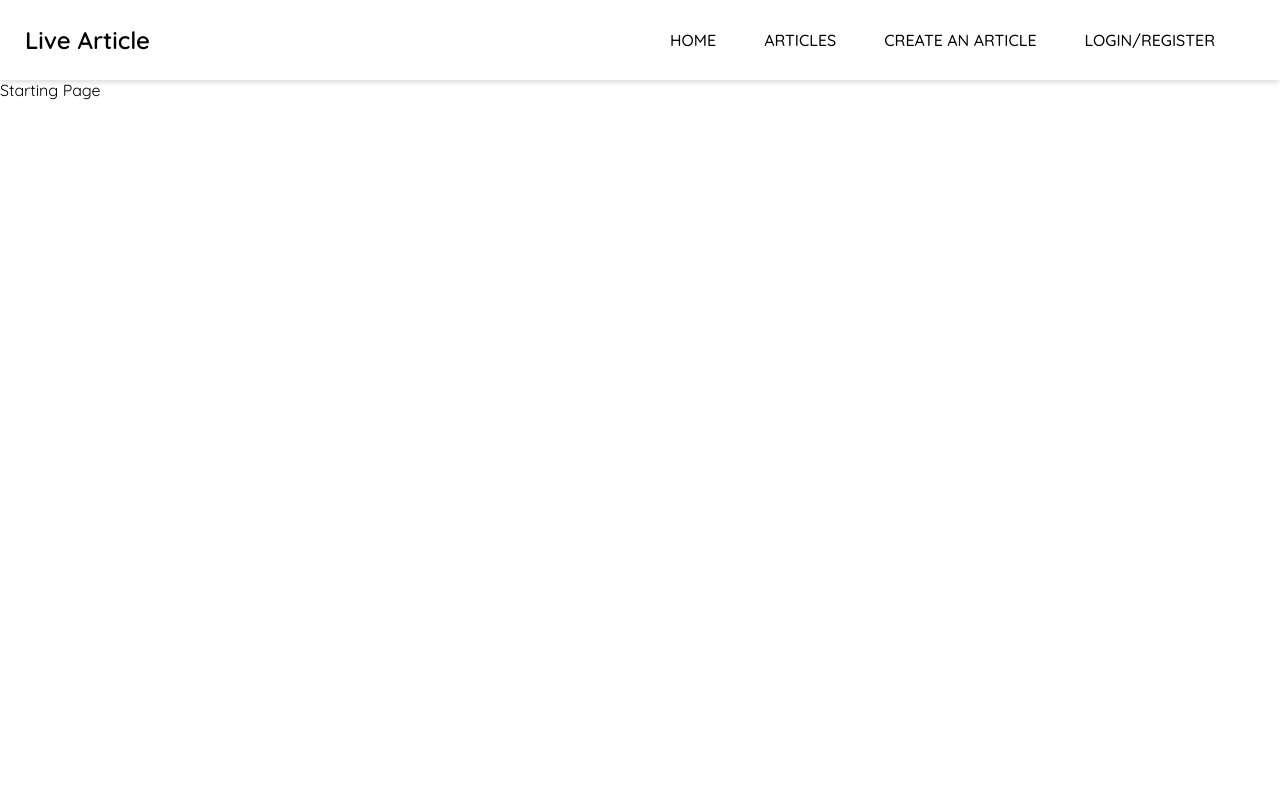
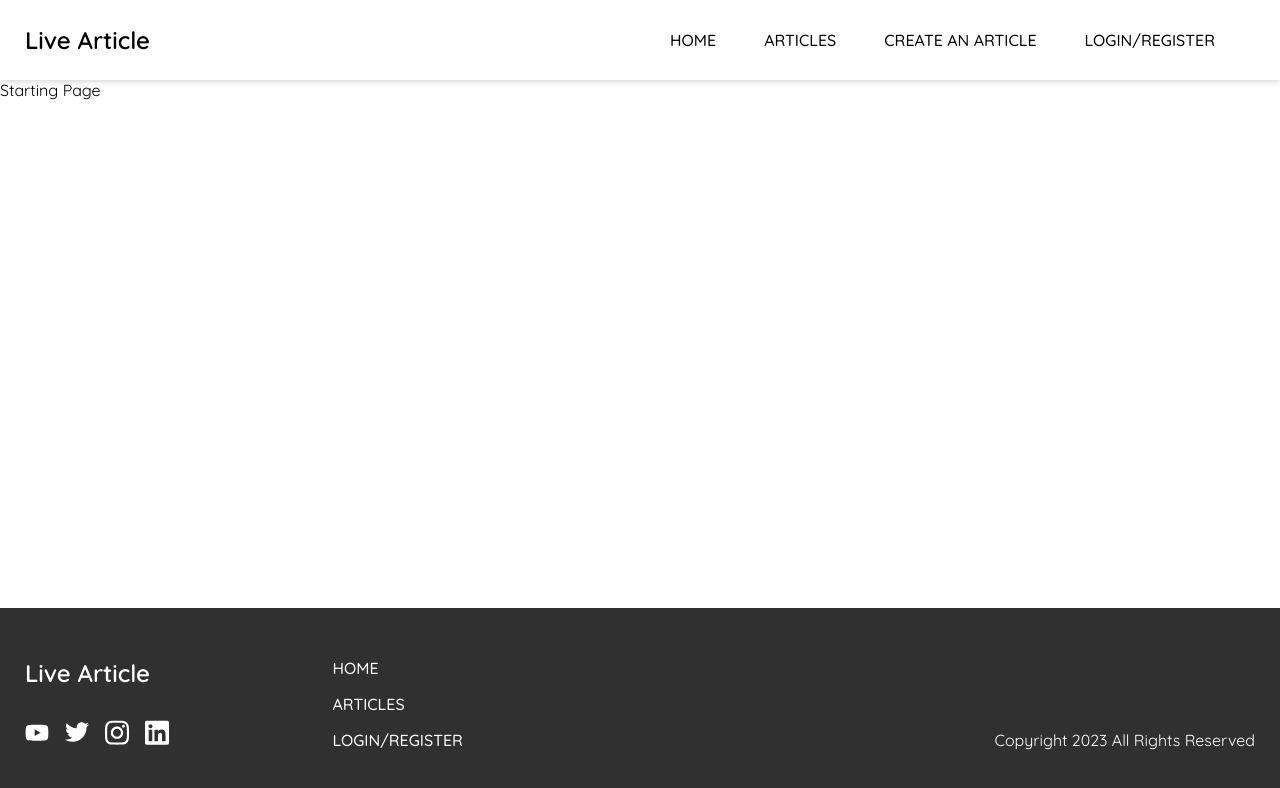
Before and after one commit to synoratska/live-articles, a Vue app: page / in a window 1280 px wide. Shown: the top 788 px of the page. Built offline with nearby package versions, Linux system fonts and the light colour scheme; what vue2-editor would draw is missing.

Commit message:
Footer completed

```diff
--- a/src/App.vue
+++ b/src/App.vue
@@ -3,16 +3,19 @@
     <div class="app">
       <NavigationBar />
       <router-view />
+      <FooterVue />
     </div>
   </div>
 </template>
 
 <script>
 import NavigationBar from '@/components/Navigation'
+import FooterVue from '@/components/Footer'
 export default {
   name: "app",
   components: {
-    NavigationBar
+    NavigationBar,
+    FooterVue
   },
   data() {
     return {};
--- /dev/null
+++ b/src/components/Footer.vue
@@ -0,0 +1,182 @@
+<template>
+  <footer>
+    <div class="container">
+      <div class="left">
+        <div class="col-1">
+          <router-link class="header" :to="{ name: 'StartingPage' }"
+            >Live Article</router-link
+          >
+          <ul>
+            <li>
+              <a href="#"><youTube class="svg-icon" /></a>
+            </li>
+            <li>
+              <a href="#"><twitter class="svg-icon" /></a>
+            </li>
+            <li>
+              <a href="#"><instagram class="svg-icon" /></a>
+            </li>
+            <li>
+              <a href="#"><linkedIn class="svg-icon" /></a>
+            </li>
+          </ul>
+        </div>
+        <div class="col-2">
+          <ul>
+            <router-link class="link" :to="{ name: 'StartingPage' }"
+              >Home</router-link
+            >
+            <router-link class="link" :to="{ name: 'StartingPage' }"
+              >Articles</router-link
+            >
+            <router-link v-if="user" class="link" :to="{ name: 'StartingPage' }"
+              >Create An Article</router-link
+            >
+            <router-link
+              v-if="!user"
+              class="link"
+              :to="{ name: 'StartingPage' }"
+              >Login/Register</router-link
+            >
+          </ul>
+        </div>
+      </div>
+      <div class="right">
+        <p>Copyright 2023 All Rights Reserved</p>
+      </div>
+    </div>
+  </footer>
+</template>
+
+<script>
+import youTube from '../assets/Icons/youtube-brands.svg'
+import twitter from '../assets/Icons/twitter-brands.svg'
+import instagram from '../assets/Icons/instagram-brands.svg'
+import linkedIn from '../assets/Icons/linkedin-brands.svg'
+
+export default {
+  name: 'FooterVue',
+  components: {
+    youTube,
+    twitter,
+    instagram,
+    linkedIn,
+  },
+}
+</script>
+
+<style lang="scss" scoped>
+footer {
+  margin-top: auto;
+  padding: 50px 25px;
+  background-color: #303030;
+  .container {
+    display: flex;
+    flex-direction: column;
+    gap: 32px;
+    @media (min-width: 800px) {
+      flex-direction: row;
+      gap: 0;
+    }
+
+    > div {
+      display: flex;
+      flex: 1;
+    }
+
+    .left {
+      gap: 32px;
+      color: #fff;
+      display: flex;
+      flex-direction: column;
+      align-items: center;
+      @media (min-width: 800px) {
+        flex-direction: row;
+        align-items: initial;
+        gap: 0;
+      }
+      .header {
+        text-align: center;
+        font-size: 24px;
+        color: #fff;
+        text-decoration: none;
+        font-weight: 600;
+        @media (min-width: 800px) {
+          text-align: initial;
+        }
+      }
+      ul {
+        gap: 16px;
+        list-style: none;
+        display: flex;
+      }
+
+      .col-1,
+      .col-2 {
+        gap: 32px;
+        display: flex;
+        flex: 1;
+        @media (min-width: 800px) {
+          gap: 0;
+        }
+      }
+
+      .col-1 {
+        flex-direction: column;
+
+        h2 {
+          text-align: center;
+          @media (min-width: 800px) {
+            text-align: initial;
+          }
+        }
+        ul {
+          margin-top: auto;
+          li {
+            display: flex;
+            align-items: center;
+            .svg-icon {
+              width: 24px;
+              height: auto;
+              color: #fff;
+            }
+          }
+        }
+      }
+
+      .col-2 {
+        ul {
+          height: 100%;
+          justify-content: center;
+          flex-direction: row;
+          flex-wrap: wrap;
+          @media (min-width: 800px) {
+            flex-direction: column;
+          }
+
+          .link {
+            font-size: 16px;
+            font-weight: 500;
+            color: #fff;
+            text-decoration: none;
+          }
+        }
+      }
+    }
+
+    .right {
+      gap: 32px;
+      color: #fff;
+      align-items: center;
+      flex-direction: column;
+      @media (min-width: 800px) {
+        align-items: flex-end;
+        gap: 0;
+      }
+    }
+    p {
+      margin-top: auto;
+    }
+  }
+}
+</style>
```
Also changed, not shown: src/components/StartingPage.vue (deleted, +0 -13 lines).
